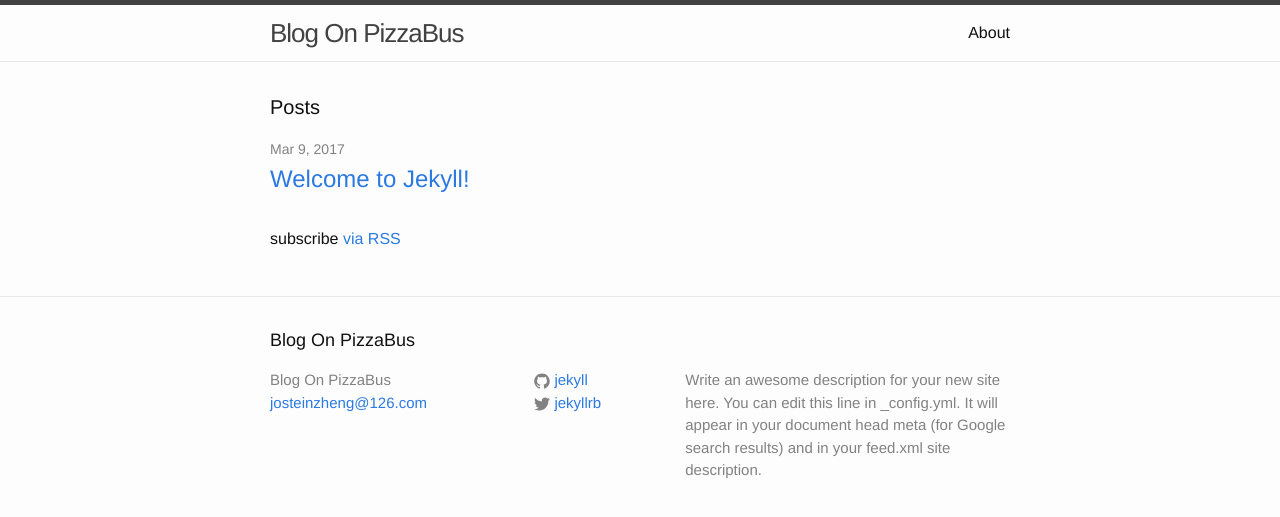
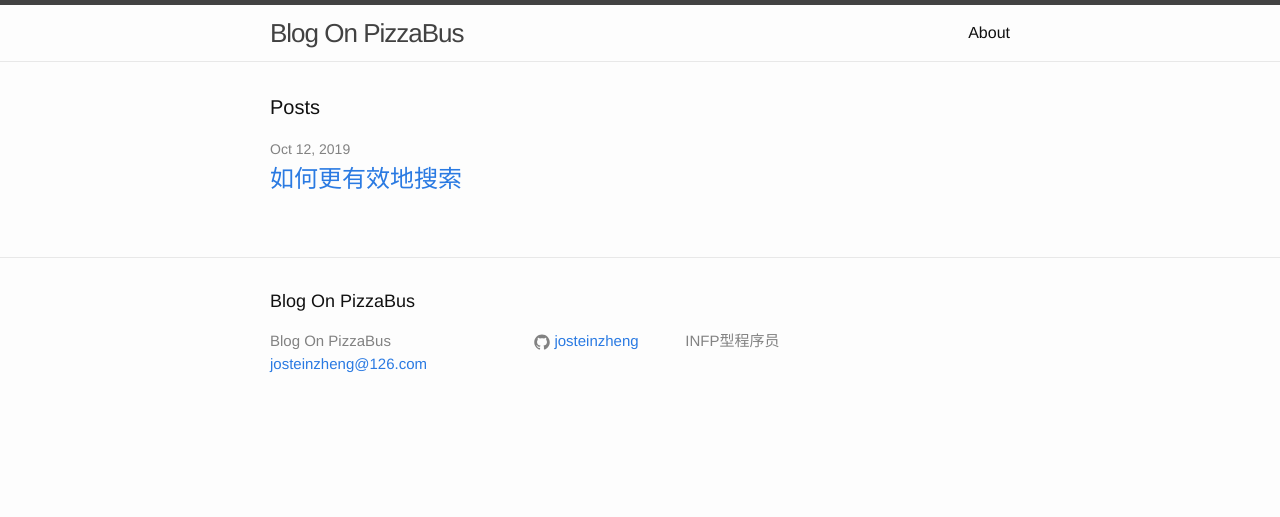
Before and after one commit to josteinzheng/josteinzheng.github.io, a Jekyll site: the page built from index.html, in a window 1280 px wide. Shown: the top 517 px of the page. Built offline with Jekyll 4.4.1, drawn with Linux system fonts in a browser that asks for light colours.

Commit message:
add an article

```diff
--- a/_config.yml
+++ b/_config.yml
@@ -8,14 +8,12 @@
 # Site settings
 title: Blog On PizzaBus
 email: josteinzheng@126.com
-description: > # this means to ignore newlines until "baseurl:"
-  Write an awesome description for your new site here. You can edit this
-  line in _config.yml. It will appear in your document head meta (for
-  Google search results) and in your feed.xml site description.
+description: INFP型程序员
+permalink: pretty
 baseurl: "" # the subpath of your site, e.g. /blog
 url: "http://yourdomain.com" # the base hostname & protocol for your site
 twitter_username: jekyllrb
-github_username:  jekyll
+github_username:  josteinzheng
 
 # Build settings
 markdown: kramdown
--- a/_includes/footer.html
+++ b/_includes/footer.html
@@ -20,11 +20,6 @@
           </li>
           {% endif %}
 
-          {% if site.twitter_username %}
-          <li>
-            {% include icon-twitter.html username=site.twitter_username %}
-          </li>
-          {% endif %}
         </ul>
       </div>
 
--- a/index.html
+++ b/index.html
@@ -18,6 +18,4 @@ layout: default
     {% endfor %}
   </ul>
 
-  <p class="rss-subscribe">subscribe <a href="{{ "/feed.xml" | prepend: site.baseurl }}">via RSS</a></p>
-
 </div>
```
Also changed, not shown: _posts/2017-03-09-welcome-to-jekyll.markdown (deleted, +0 -25 lines), _posts/2019-10-12-Skills-in-Search.md (added, +32 -0 lines), about.md (+0 -1 lines).
